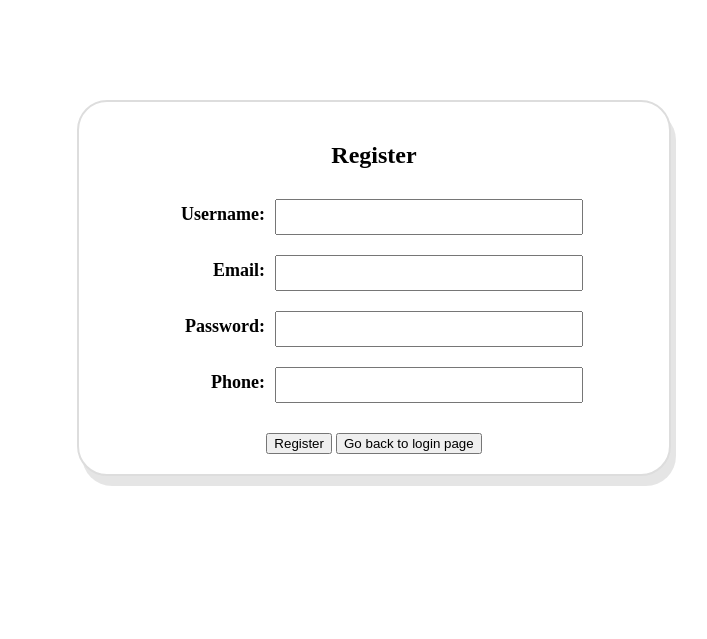
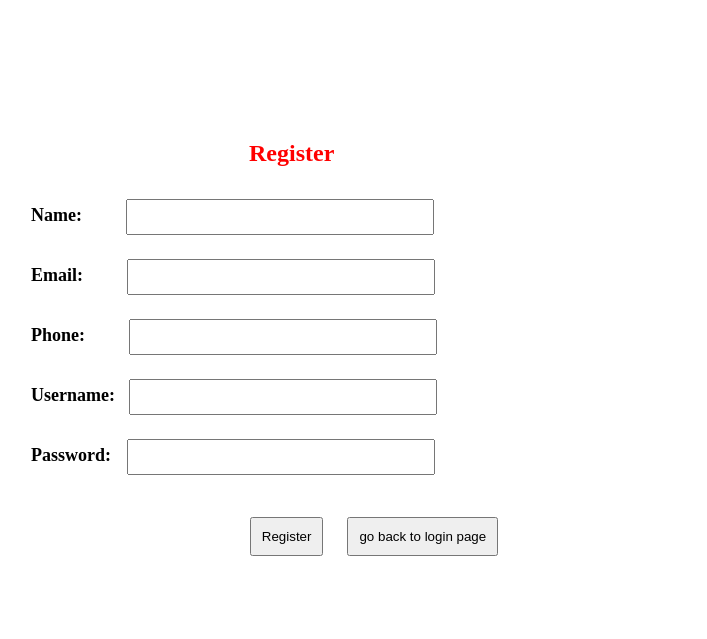
Before and after one commit to amaanshaik20/Infrastructure-Team-Project, a Flask app: page /register in a window 1280 px wide. Shown: the top 639 px of the page, without its empty margins (266-973 px from the left). Run offline with Flask 3, Linux system fonts and the light colour scheme.

Commit message:
Update register.html

```diff
--- a/templates/register.html
+++ b/templates/register.html
@@ -1,127 +1,249 @@
 <!DOCTYPE html>
 <html lang="en">
+
 <head>
     <meta charset="UTF-8">
     <meta name="viewport" content="width=device-width, initial-scale=1.0">
-    <title>Document</title>
+    <title>3S TECHNOLOGIES|Register</title>
+    <link rel="icon" type="image/png" href="/static/logo.png">
+    <!-- <link href="https://cdn.jsdelivr.net/npm/bootstrap@5.3.2/dist/css/bootstrap.min.css" rel="stylesheet"
+    integrity="sha384-T3c6CoIi6uLrA9TneNEoa7RxnatzjcDSCmG1MXxSR1GAsXEV/Dwwykc2MPK8M2HN" crossorigin="anonymous"> -->
     <style>
+        .error {
+            color: red;
+            opacity: 0;
+            /* Initially hide error messages */
+            transition: opacity 1s ease-in-out;
+            /* Apply transition for opacity change */
+        }
+
+        .error.show {
+            opacity: 1;
+            /* Show error messages */
+        }
+
         .container1 {
-            max-width: 550px;
+            /* max-width: 550px; */
             margin: 100px auto;
+            /* Adjusted margin for vertical centering */
             background-color: #fff;
-            border: 2px solid #ddd;
+            /* border: 2px solid #ddd; */
             padding: 20px;
             border-radius: 30px;
-            box-shadow: 5px 10px rgba(0, 0, 0, 0.1);
-            height: auto; /* changed height to auto */
+            /* box-shadow: 5px 10px rgba(0, 0, 0, 0.1); */
+            height: 500px;
+            width: 750px;
         }
 
         #loginForm {
             display: flex;
             flex-direction: column;
-            align-items: center; /* added to center the form */
         }
 
         .label1 {
             margin-bottom: 4px;
             font-size: large;
-            width: 100px; /* changed width to a fixed value */
-            display: inline-block; /* added */
-            text-align: right; /* added to align text to the right */
+            padding: 20px;
+            margin: 10px;
+            width: 1000px;
         }
 
-        .amaan {
-            margin: 10px;
-            font-weight: bolder;
-            display: flex; /* added */
-            align-items: center; /* added */
-        }
-
-        .input1 {
-            height: 30px;
-            margin-left: 10px; /* added */
-            width: 300px;
+        .center {
+            /* align-items: center; */
+            /* justify-content: center; */
+            margin-left: 250px;
+            /* left: 500px; */
+            color: red
         }
 
         .button {
-            margin-top: 20px; /* adjusted margin */
+            /* width: fit-content; */
+            padding: 10px;
+            margin: 10px;
+            /* display: grid; */
+            /* text-align: center; */
+            /* background-color: red; */
         }
 
         .button button {
             height: 40px;
-            width: 100px; /* adjusted width */
+            width: 70px;
             background-color: aliceblue;
             color: black;
             border-radius: 25px;
-            cursor: pointer;
+
         }
 
         .button button:hover {
             background-color: black;
             color: aliceblue;
+            cursor: pointer;
+
+        }
+
+        .username {
+            height: 20px;
+        }
+
+        .amaan {
+            margin: 2px;
+            font-weight: bolder;
+        }
+
+        .input1 {
+            display: inline-block;
+        }
+
+        span {
+            color: red;
         }
     </style>
 </head>
+
 <body>
     <div class="container1">
         <form id="loginForm" action="/main" method="post">
-            <h2>Register</h2>
+            <h2 class="center">Register</h2>
             <div class="amaan">
-                <label for="username" class="label1">Username:</label>
-                <input type="text" id="name" class="input1" name="username" required>
+                <label for="name" class="label1">Name:</label>
+                <input type="text" id="name" class="input1" name="name" required
+                    style="height: 30px; margin: 10px;width: 300px;">
+                <span id="nameError" class="error"></span><br>
             </div>
             <div class="amaan">
                 <label for="email" class="label1">Email:</label>
-                <input type="email" id="email" class="input1" name="email" required>
+                <input type="email" id="email" class="input" name="email" required
+                    style="height: 30px; margin: 10px;width: 300px;">
+                <span id="emailError" class="error"></span><br>
+            </div>
+            <div class="amaan">
+                <label for="phoneNumber" class="label1">Phone:</label>
+                <input type="text" id="phonenumber" class="input1" name="phonenumber" required
+                    style="height: 30px; margin: 10px;width: 300px;">
+                <span id="phoneError" class="error"></span><br>
+            </div>
+            <div class="amaan">
+                <label for="username" class="label1">Username:</label>
+                <input type="text" id="username" class="input1" name="username" required
+                    style="height: 30px; margin: 10px;width: 300px; margin-left: -20px;">
             </div>
             <div class="amaan">
                 <label for="password" class="label1">Password:</label>
-                <input type="password" id="password" class="input1" name="password" required>
+                <input type="password" id="password" class="input1" name="password" required
+                    style="height: 30px; margin: 10px;width: 300px; margin-left: -18px;">
             </div>
             <!-- <div class="amaan">
-                <label for="re-password" class="label1">Confirm Password:</label>
-                <input type="password" id="re-password" class="input1" name="re-password" required>
+                <label for="re-password" class="label1">Re-Password:</label>
+                <input type="password" id="re-password" class="input1" name="re-password" required
+                    style="height: 30px; margin: 10px;width: 300px;">
             </div> -->
-            <div class="amaan">
-                <label for="phoneNumber" class="label1">Phone:</label>
-                <input type="text" id="phonenumber" class="input1" name="phonenumber" required>
-            </div>
-            <div class="button">
-                <input type="button" value="Register" onclick="submitForm()">
-                <a href="/"><input type="button" value="Go back to login page"></a>
-            </div>
+            <center>
+                <div class="button">
+                    <input type="submit" value="Register" class="button" style="height: fit-content;">
+                    <a href="/"><input type="button" value="go back to login page" class="button"
+                            style="height: fit-content;"></a>
+                </div>
+            </center>
         </form>
+
     </div>
+    <script>
+        const form = document.getElementById('loginForm');
 
-    <script>
+        form.addEventListener('submit', function (event) {
+            event.preventDefault();
+
+            const name = document.getElementById('name').value.trim();
+            const email = document.getElementById('email').value.trim();
+            const phone = document.getElementById('phonenumber').value.trim();
+
+            const nameError = document.getElementById('nameError');
+            const emailError = document.getElementById('emailError');
+            const phoneError = document.getElementById('phoneError');
+
+            // Regular expressions for validation
+            const nameRegex = /^[a-zA-Z\s]*$/;
+            const emailRegex = /^[^\s@]+@[^\s@]+\.[^\s@]+$/;
+            const phoneRegex = /^[789]\d{9}$/;
+
+            // Validate name
+            if (!name.match(nameRegex)) {
+                nameError.textContent = 'Please enter a valid name';
+                nameError.classList.add('show'); // Show error message
+                setTimeout(() => {
+                    nameError.classList.remove('show'); // Remove error message after 2 seconds
+                }, 2000);
+            } else {
+                nameError.textContent = '';
+                nameError.classList.remove('show'); // Hide error message
+            }
+
+            // Validate email
+            if (!email.match(emailRegex)) {
+                emailError.textContent = 'Please enter a valid email address';
+                emailError.classList.add('show'); // Show error message
+                setTimeout(() => {
+                    emailError.classList.remove('show'); // Remove error message after 2 seconds
+                }, 2000);
+            } else {
+                emailError.textContent = '';
+                emailError.classList.remove('show'); // Hide error message
+            }
+
+            // Validate phone
+            if (!phone.match(phoneRegex)) {
+                phoneError.textContent = 'Please enter a valid phone number';
+                phoneError.classList.add('show'); // Show error message
+                setTimeout(() => {
+                    phoneError.classList.remove('show'); // Remove error message after 2 seconds
+                }, 2000);
+            } else {
+                phoneError.textContent = '';
+                phoneError.classList.remove('show'); // Hide error message
+            }
+
+            // If all fields are valid, submit the form
+            if (name.match(nameRegex) && email.match(emailRegex) && phone.match(phoneRegex)) {
+                submitForm();
+            }
+        });
         function submitForm() {
+            // Get data from the form
+            var name = document.getElementById("name").value;
+            var email = document.getElementById("email").value;
+            var phonenumber = document.getElementById("phonenumber").value;
             var username = document.getElementById("username").value;
-            var email = document.getElementById("email").value;
             var password = document.getElementById("password").value;
-            var phonenumber = document.getElementById("phonenumber").value;
 
+            // AJAX request to send data to the server for insertion
             var xhr = new XMLHttpRequest();
             xhr.onreadystatechange = function () {
                 if (xhr.readyState == 4 && xhr.status == 200) {
+                    // Optionally, you can handle the response from the server
                     console.log(xhr.responseText);
                     alert("Form submitted successfully!");
+                    // Clear the form fields after successful insertion
+                    document.getElementById("name").value = '';
+                    document.getElementById("email").value = '';
+                    document.getElementById("phonenumber").value = '';
                     document.getElementById("username").value = '';
-                    document.getElementById("email").value = '';
                     document.getElementById("password").value = '';
-                    document.getElementById("phonenumber").value = '';
                 }
             };
             xhr.open("POST", "/insert_data", true);
             xhr.setRequestHeader("Content-Type", "application/json;charset=UTF-8");
 
+            // Send data as JSON
             var data = {
+                "name": name,
+                "email": email,
+                "phonenumber": phonenumber,
                 "username": username,
-                "email": email,
                 "password": password,
-                "phonenumber": phonenumber,
             };
             xhr.send(JSON.stringify(data));
         }
     </script>
 </body>
+
 </html>
```
